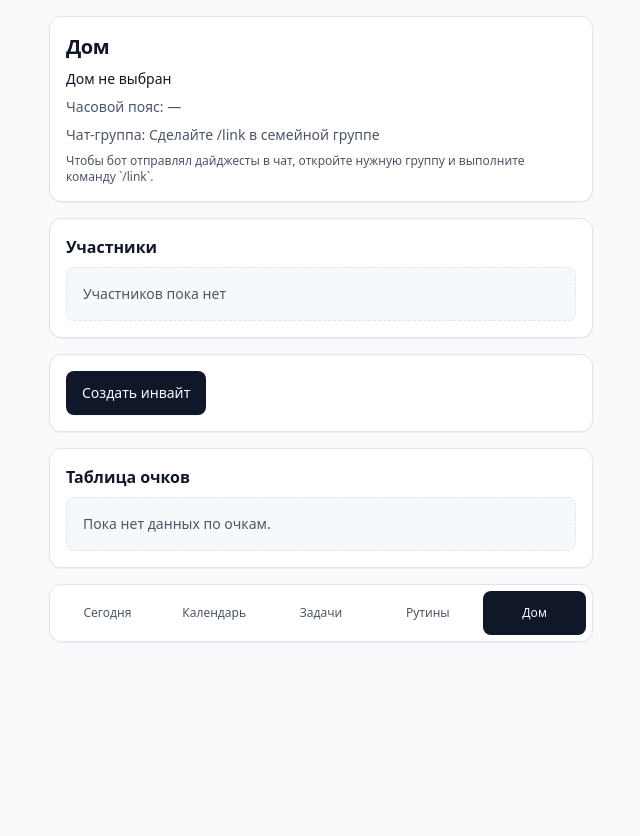
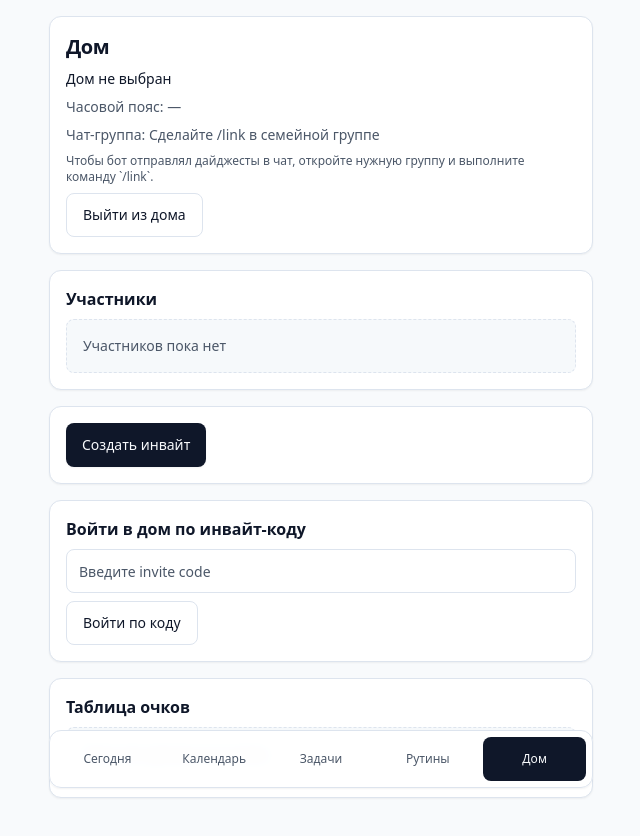
Before and after one commit to cmitin1/familypulse, a Next.js app in the folder web/: page /home in a window 1280 px wide. Shown: the top 836 px of the page, without its empty margins (319-959 px from the left). Before the commit the page ends 800 px from the top, so only its background shows below. Built offline with nearby package versions, Linux system fonts and the light colour scheme.

Commit message:
feat: fixoutofapp

```diff
--- a/web/app/home/page.tsx
+++ b/web/app/home/page.tsx
@@ -5,6 +5,7 @@ import { BottomNav } from "@/components/nav";
 import { Button } from "@/components/ui/button";
 import { Card } from "@/components/ui/card";
 import { Alert } from "@/components/ui/alert";
+import { Input } from "@/components/ui/input";
 import { api, getErrorMessage } from "@/lib/api";
 import { getToken } from "@/lib/session";
 
@@ -14,22 +15,26 @@ export default function HomePage() {
   const [invite, setInvite] = useState<any>(null);
   const [scoreboard, setScoreboard] = useState<any[]>([]);
   const [error, setError] = useState("");
+  const [notice, setNotice] = useState("");
+  const [joinCode, setJoinCode] = useState("");
+
+  async function loadHomeData(currentToken: string) {
+    const [h, s] = await Promise.all([api.getCurrentHome(currentToken), api.getScoreboard(currentToken)]);
+    setHome(h);
+    setScoreboard(s);
+  }
 
   useEffect(() => {
     const t = getToken();
     setToken(t);
     if (!t) return;
-    Promise.all([api.getCurrentHome(t), api.getScoreboard(t)])
-      .then(([h, s]) => {
-        setHome(h);
-        setScoreboard(s);
-      })
-      .catch((err) => setError(getErrorMessage(err)));
+    loadHomeData(t).catch((err) => setError(getErrorMessage(err)));
   }, []);
 
   return (
     <div className="page-shell">
       {error ? <Alert variant="error">{error}</Alert> : null}
+      {notice ? <Alert variant="success">{notice}</Alert> : null}
       <Card className="space-y-2">
         <h1 className="page-title">Дом</h1>
         <p className="text-sm text-foreground">{home?.name || "Дом не выбран"}</p>
@@ -38,6 +43,20 @@ export default function HomePage() {
         <p className="text-xs text-muted-foreground">
           Чтобы бот отправлял дайджесты в чат, откройте нужную группу и выполните команду `/link`.
         </p>
+        <Button
+          variant="outline"
+          onClick={async () => {
+            if (!token) return;
+            try {
+              await api.leaveCurrentHome(token);
+              window.location.href = "/";
+            } catch (err) {
+              setError(getErrorMessage(err));
+            }
+          }}
+        >
+          Выйти из дома
+        </Button>
       </Card>
       <Card className="space-y-2">
         <h2 className="text-base font-semibold">Участники</h2>
@@ -68,6 +87,28 @@ export default function HomePage() {
         {invite?.code ? <p className="text-sm text-foreground">Invite code: {invite.code}</p> : null}
       </Card>
       <Card className="space-y-2">
+        <h2 className="text-base font-semibold">Войти в дом по инвайт-коду</h2>
+        <Input value={joinCode} onChange={(e) => setJoinCode(e.target.value)} placeholder="Введите invite code" />
+        <Button
+          variant="outline"
+          onClick={async () => {
+            if (!token || !joinCode.trim()) return;
+            try {
+              await api.joinInvite(token, joinCode.trim());
+              setJoinCode("");
+              setError("");
+              setNotice("Вы успешно вошли в дом по инвайту и переключились на него.");
+              await loadHomeData(token);
+            } catch (err) {
+              setNotice("");
+              setError(getErrorMessage(err));
+            }
+          }}
+        >
+          Войти по коду
+        </Button>
+      </Card>
+      <Card className="space-y-2">
         <h2 className="text-base font-semibold">Таблица очков</h2>
         {scoreboard.length === 0 ? (
           <p className="empty-state">Пока нет данных по очкам.</p>
--- a/web/lib/api.ts
+++ b/web/lib/api.ts
@@ -91,6 +91,7 @@ export const api = {
     request<any>("/homes", { method: "POST", token, body: { name, timezone } }),
   joinInvite: (token: string, code: string) =>
     request<any>("/invites/join", { method: "POST", token, body: { code } }),
+  leaveCurrentHome: (token: string) => request<any>("/homes/leave-current", { method: "POST", token, body: {} }),
   getCurrentHome: (token: string) => request<any>("/homes/current", { token }),
   getToday: (token: string, scope: "all" | "mine" = "mine") => request<any>(withQuery("/today", { scope }), { token }),
   getTasks: (
```
Also changed, not shown: 1 other file (tests, documents, lock files or other folders).
